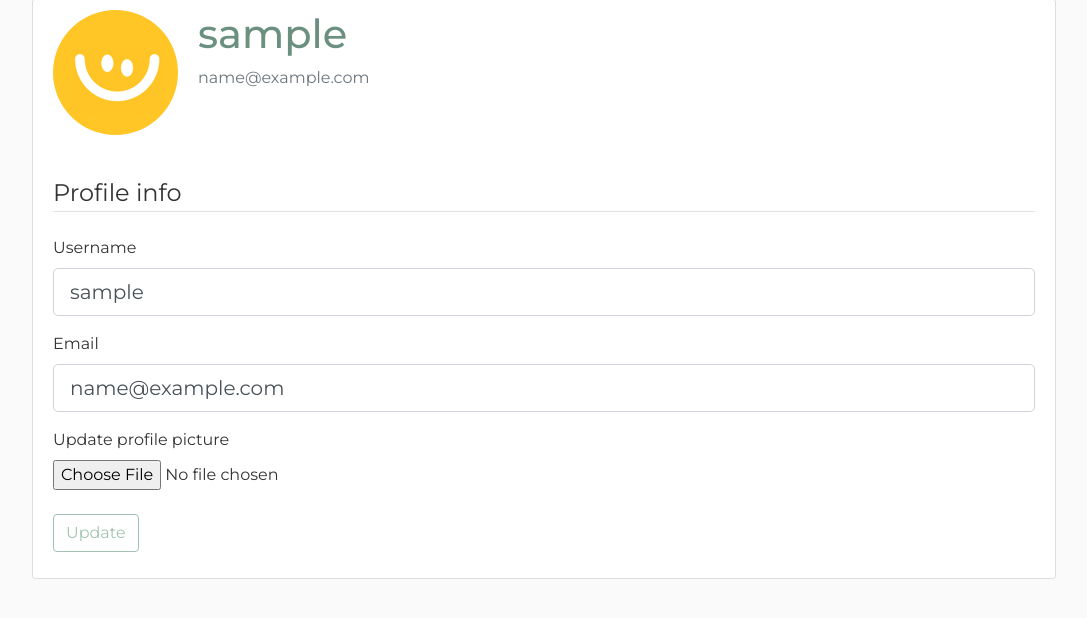
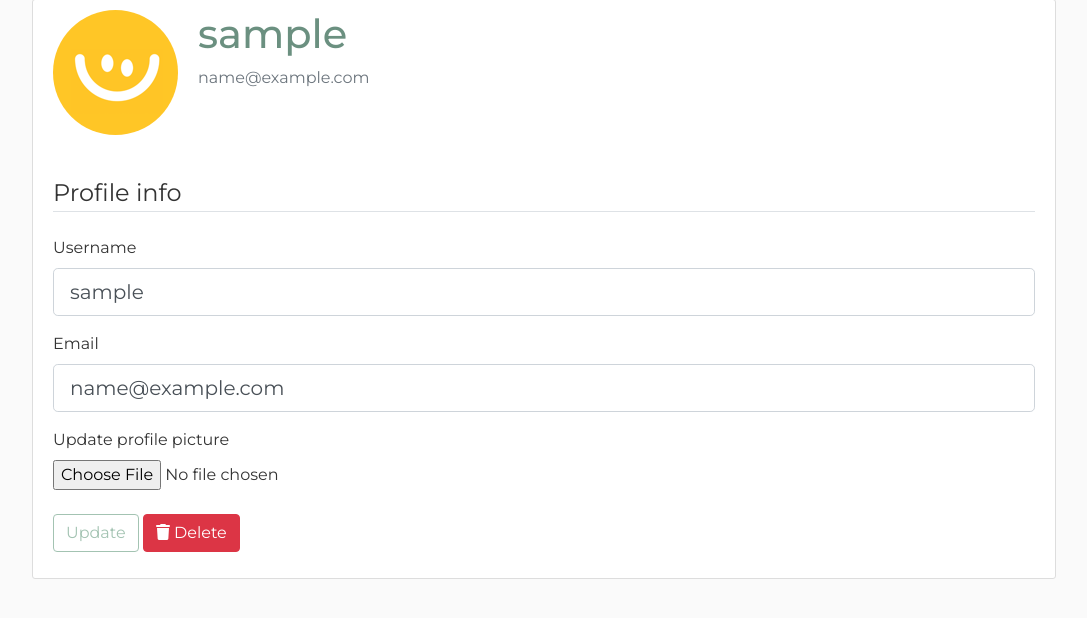
Before and after one commit to tzPyAl/ZAVRSNI-pyplants, a Flask app: page /profile in a window 1280 px wide. Shown: the part 119-737 px from the top of the page, without its empty margins (96-1183 px from the left). Run offline with Flask 3, Linux system fonts and the light colour scheme; the visitor is signed in with stand-in values (Sample User, id 1); some libraries are stand-ins or nearby versions.

Commit message:
delete user

```diff
--- a/pyplant/routes.py
+++ b/pyplant/routes.py
@@ -139,6 +139,7 @@
         form.image.data = pot.pot_image
     return render_template("create_pot.html", title="Update pot", form=form)
 
+
 @app.route("/pots/<int:pot_id>/delete", methods=['POST'])
 @login_required
 def delete_pot(pot_id):
@@ -149,3 +150,12 @@
     db.session.commit()
     flash('Pot has been deleted.', 'success')
     return redirect(url_for("home"))
+
+
+@app.route("/profile/delete", methods=['POST'])
+@login_required
+def delete_profile():
+    User.query.filter_by(id=current_user.id).delete()
+    db.session.commit()
+    flash('User has been deleted.', 'success')
+    return redirect(url_for("login"))
--- a/pyplant/templates/pot.html
+++ b/pyplant/templates/pot.html
@@ -2,7 +2,7 @@
 <div>
     <a href="{{ url_for('update_pot', pot_id=pot.id) }}" type="button"
         class="btn btn-outline-secondary btn-lg sync-btn"><i class="fa-solid fa-pen"></i> Edit</a></i>
-    <button href="{{ url_for('home') }}" type="button" class="btn btn-lg del-btn btn-danger" data-toggle="modal"
+    <button type="button" class="btn btn-lg del-btn btn-danger" data-toggle="modal"
         data-target="#deleteModal"><i class="fa-solid fa-trash"></i> Delete</button></i>
 </div>
 <img src="static/pot_img/{{ pot.pot_image }}" alt="" class="" />
--- a/pyplant/templates/profil.html
+++ b/pyplant/templates/profil.html
@@ -45,7 +45,29 @@
     </fieldset>
     <div class="form-group mt-4">
       {{ form.submit(class="btn btn-outline-info submit-btn") }}
+      <button type="button" class="btn btn-danger" data-toggle="modal"
+        data-target="#deleteModal"><i class="fa-solid fa-trash"></i> Delete</button></i>
     </div>
   </form>
 </div>
+<!-- Modal -->
+<div class="modal fade" id="deleteModal" tabindex="-1" role="dialog" aria-labelledby="deleteModalLabel"
+    aria-hidden="true">
+    <div class="modal-dialog" role="document">
+        <div class="modal-content">
+            <div class="modal-header">
+                <h5 class="modal-title" id="deleteModalLabel">Delete Your account?</h5>
+                <button type="button" class="close" data-dismiss="modal" aria-label="Close">
+                    <span aria-hidden="true">&times;</span>
+                </button>
+            </div>
+            <div class="modal-footer">
+                <button type="button" class="btn btn-secondary" data-dismiss="modal">Close</button>
+                <form action="{{ url_for('delete_profile') }}" method="POST">
+                    <input class="btn btn-danger" type="submit" value="Delete">
+                </form>
+            </div>
+        </div>
+    </div>
+</div>
 {% endblock content %}
```
Also changed, not shown: README.md.
